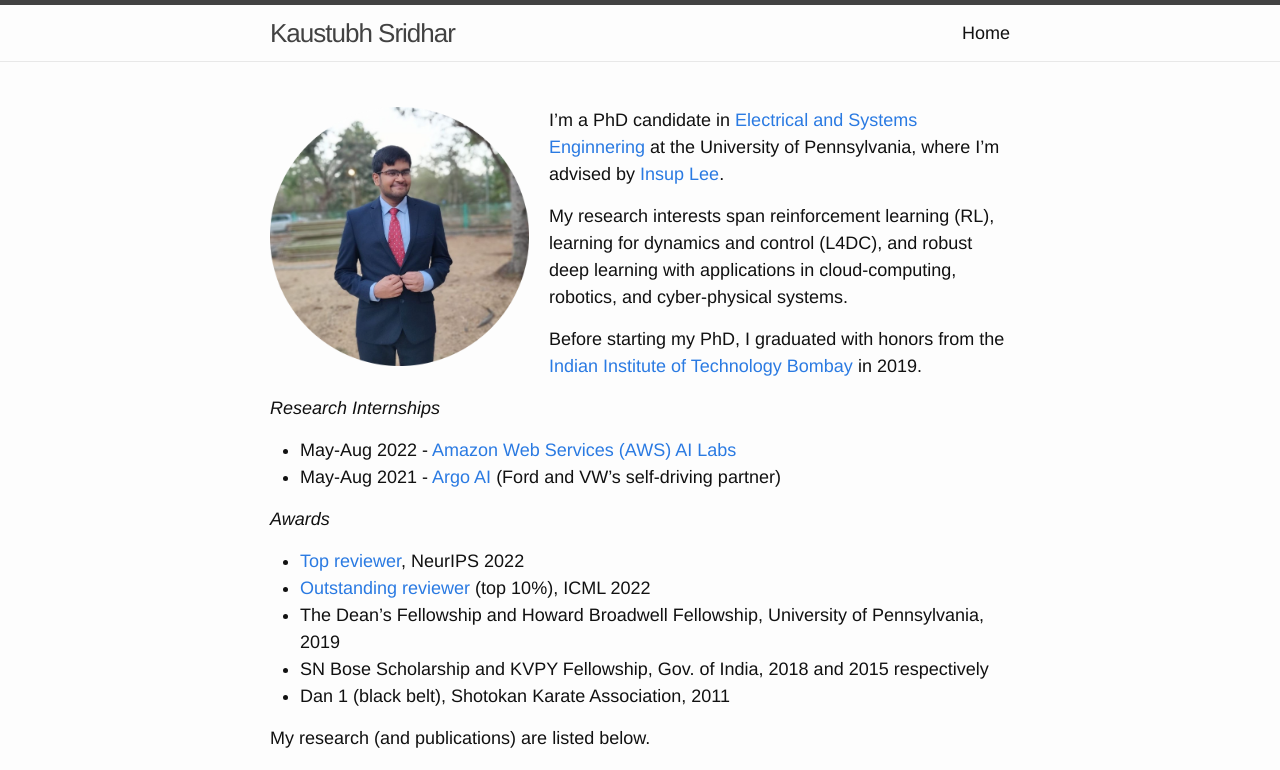
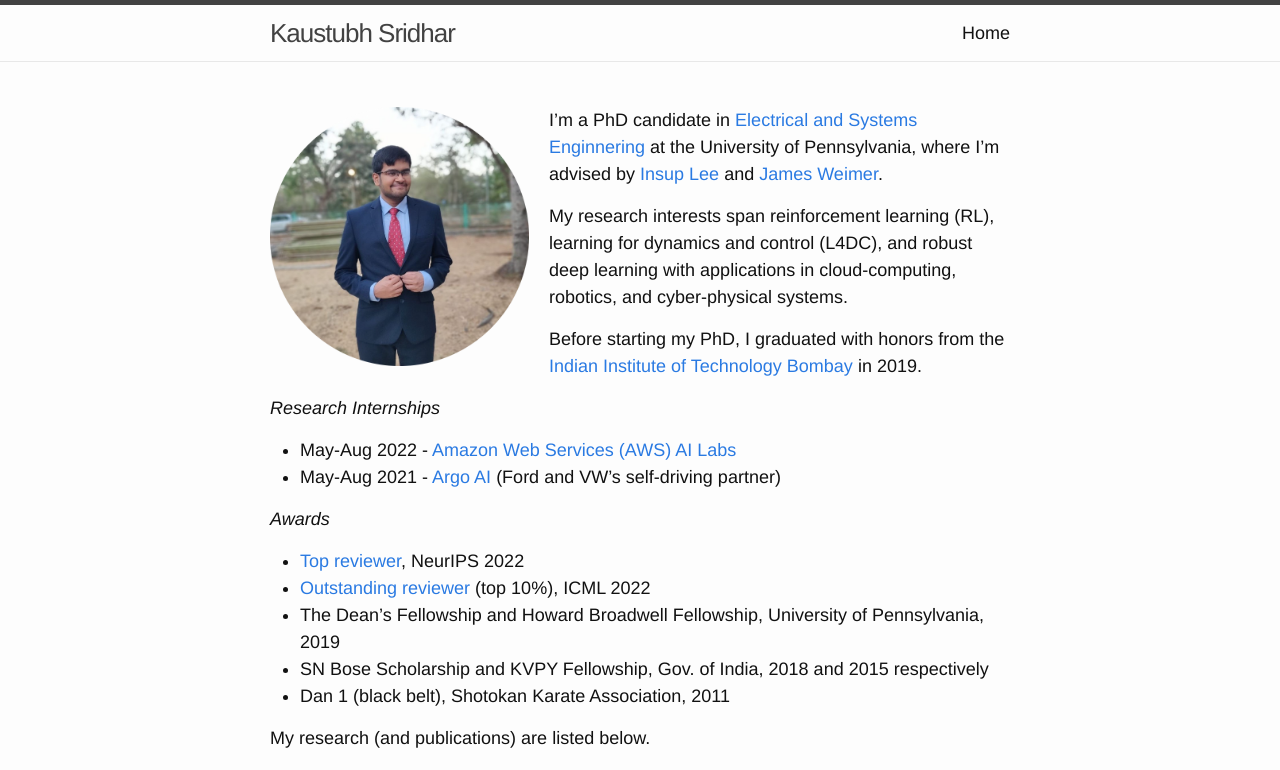
Before and after one commit to kaustubhsridhar/kaustubhsridhar.github.io, a Jekyll site: the page built from index.md, in a window 1280 px wide and 900 px high, cut to the strip 0-770 px from the top of the window. Built offline with Jekyll 4.4.1, drawn with Linux system fonts in a browser that asks for light colours; nearby versions of some CDN libraries.

Commit message:
Update index.md

```diff
--- a/index.md
+++ b/index.md
@@ -6,7 +6,7 @@ permalink: /
 
 <img src="assets/dp_circ.png" alt="dp" align="left" style="width: 35%; margin-right: 20px;"/>
 
-I'm a PhD candidate in <a href="https://www.ese.upenn.edu/">Electrical and Systems Enginnering</a> at the University of Pennsylvania, where I'm advised by <a href="https://www.cis.upenn.edu/~lee/home/index.shtml">Insup Lee</a>.
+I'm a PhD candidate in <a href="https://www.ese.upenn.edu/">Electrical and Systems Enginnering</a> at the University of Pennsylvania, where I'm advised by <a href="https://www.cis.upenn.edu/~lee/home/index.shtml">Insup Lee</a> and <a href="https://www.seas.upenn.edu/~weimerj/research.html">James Weimer</a>.
 
 [//]: #  <a href="https://www.seas.upenn.edu/~weimerj/research.html">James Weimer</a> and <a href="https://www.cis.upenn.edu/~sokolsky/">Oleg Sokolsky</a>.
 
```
